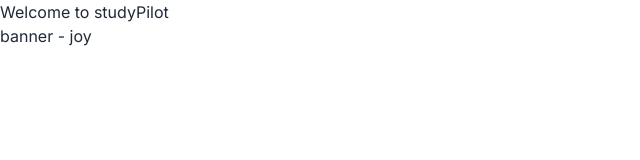
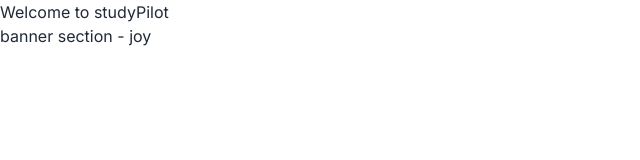
Before and after one commit to programarreza/StudyPilot, a Next.js app: page / in a window 1280 px wide. Shown: the top 160 px of the page, without its empty margins (0-640 px from the left). Built offline with nearby package versions, Linux system fonts and the light colour scheme.

Commit message:
banner added

```diff
--- a/src/app/page.js
+++ b/src/app/page.js
@@ -5,7 +5,7 @@ const HomePage = () => {
     <div>
       <h1>Welcome to studyPilot</h1>
       <div>
-        <h2>banner - joy</h2>
+        <h2>banner section - joy</h2>
       </div>
     </div>
   );
```
